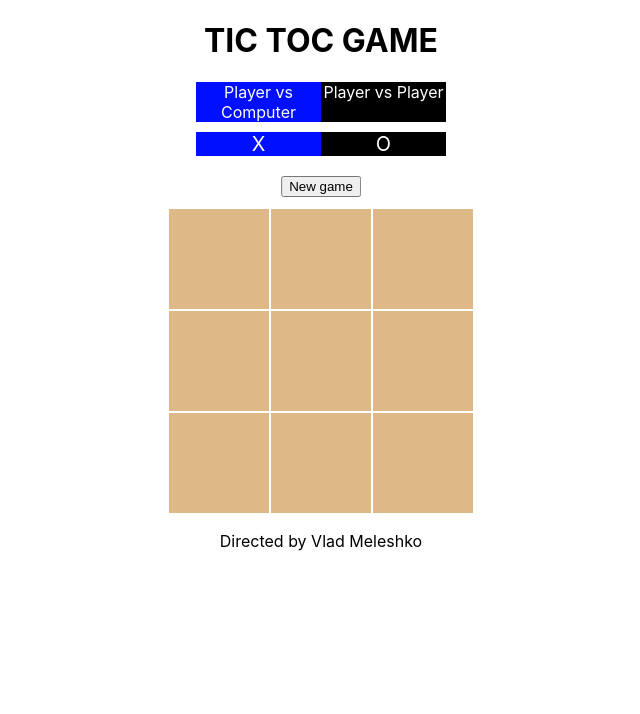
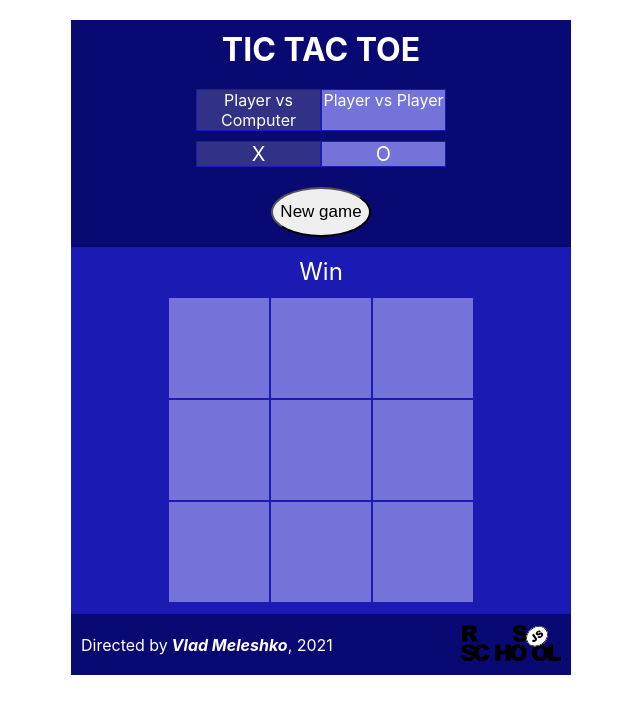
Before and after one commit to VladMeleshko/react-game, a React (Create React App) app in the folder react-game/: page / in a window 1280 px wide. Shown: the top 714 px of the page, without its empty margins (319-959 px from the left). Built offline with nearby package versions, Linux system fonts and the light colour scheme.

Commit message:
style: all components

```diff
--- a/react-game/src/components/Cell.css
+++ b/react-game/src/components/Cell.css
@@ -4,6 +4,6 @@ td {
     height: 100px;
     text-align: center;
     font-size: 75px;
-    background-color: burlywood;
+    background-color: #7373D9;
     color: #fff;
 }
--- a/react-game/src/components/Field.css
+++ b/react-game/src/components/Field.css
@@ -1,7 +1,19 @@
-.end {
-    background-color: grey;
+.main {
+    background-color: #1B1BB3;
 }
 
-.noend {
+/* .noend {
+    background-color: grey;
+} */
+
+table {
     margin: 0 auto;
+    padding: 10px 0;
 }
+
+.game-info {
+    padding-top: 10px;
+    color: #fff;
+    font-size: 24px;
+    text-align: center;
+}
--- a/react-game/src/components/Field.jsx
+++ b/react-game/src/components/Field.jsx
@@ -51,6 +51,7 @@ class Field extends Component {
     render() {
         return (
             <main className="main">
+                <div className="game-info">Win</div>
                 <table className={this.state.gameover ? "end" : "noend"}>
                     <tbody>
                         {[0, 1, 2].map(rowIndex => (
--- a/react-game/src/components/Footer.css
+++ b/react-game/src/components/Footer.css
@@ -1,8 +1,33 @@
+.footer {
+    display: flex;
+    justify-content: space-between;
+    align-items: center;
+    padding: 10px 0px;
+    color: #fff;
+    background-color: #090974;
+}
+
+.footer>p,
+.school-logo {
+    margin: 0;
+    padding: 0 10px;
+}
+
+.footer>p>a {
+    font-style: italic;
+    font-weight: 700;
+}
+
 .author-link {
     text-decoration: none;
-    color: #000;
+    color: #fff;
 }
 
 .autor {
     text-align: center;
 }
+
+.school-logo {
+    display: block;
+    width: 20%;
+}
--- a/react-game/src/components/Footer.jsx
+++ b/react-game/src/components/Footer.jsx
@@ -1,13 +1,17 @@
 import React, { Component } from 'react';
 import './Footer.css'
+import logo from '../rs_school_js.svg';
 
 class Footer extends Component {
     render () {
         return (
             <footer className="footer">
                 <p className="autor">Directed by
-                    <a className="author-link" href="https://github.com/VladMeleshko" target="_blank" rel="noreferrer noopener"> Vlad Meleshko </a>
+                    <a className="author-link" href="https://github.com/VladMeleshko" target="_blank" rel="noreferrer noopener"> Vlad Meleshko</a>, 2021
                 </p>
+                <a className="school-logo" href="https://rs.school/js/" target="_blank" rel="noreferrer noopener">
+                    <img src={logo} alt="school-logo" className="school-logo__img" />
+                </a>
             </footer>
         );
     }
--- a/react-game/src/components/Header.css
+++ b/react-game/src/components/Header.css
@@ -1,8 +1,12 @@
 .header {
     width: 100%;
+    background-color: #090974;
 }
 
 .title {
+    margin: 0;
+    padding: 10px 0;
+    color: #fff;
     text-align: center;
 }
 
@@ -21,9 +25,10 @@
 .game-modes__button,
 .element-types {
     flex: 0 1 50%;
+    border: 1px solid #1B1BB3;
     list-style: none;
     color: #fff;
-    background-color: #000;
+    background-color: #7373D9;
     text-align: center;
 }
 
@@ -31,9 +36,23 @@
     font-size: 20px;
 }
 
+.game-modes__button:hover,
+.element-types:hover {
+    background-color: #313186;
+    opacity: .5;
+    cursor: pointer;
+}
+
 .game-modes__button.active,
 .element-types.active {
-    background-color: #000fff;
+    background-color: #313186;
+}
+
+.game-modes__button.active:hover,
+.element-types.active:hover {
+    background-color: #313186;
+    opacity: 1;
+    cursor: default;
 }
 
 .new-game {
@@ -41,4 +60,10 @@
     left: 50%;
     transform: translateX(-50%);
     margin: 10px 0px;
+    border-radius: 50%;
+    width: 20%;
+    height: 50px;
+    font-size: 17px;
+    cursor: pointer;
+    outline: none;
 }
--- a/react-game/src/components/Header.jsx
+++ b/react-game/src/components/Header.jsx
@@ -5,7 +5,7 @@ class Header extends Component {
     render () {
         return (
             <header className="header">
-                <h1 className="title">TIC TOC GAME</h1>
+                <h1 className="title">TIC TAC TOE</h1>
                 <ul className="game-modes">
                     <li className="game-modes__button active">Player vs Computer</li>
                     <li className="game-modes__button">Player vs Player</li>
```
Also changed, not shown: react-game/src/rs_school_js.svg (added), 1 other file (tests, documents, lock files or other folders).
